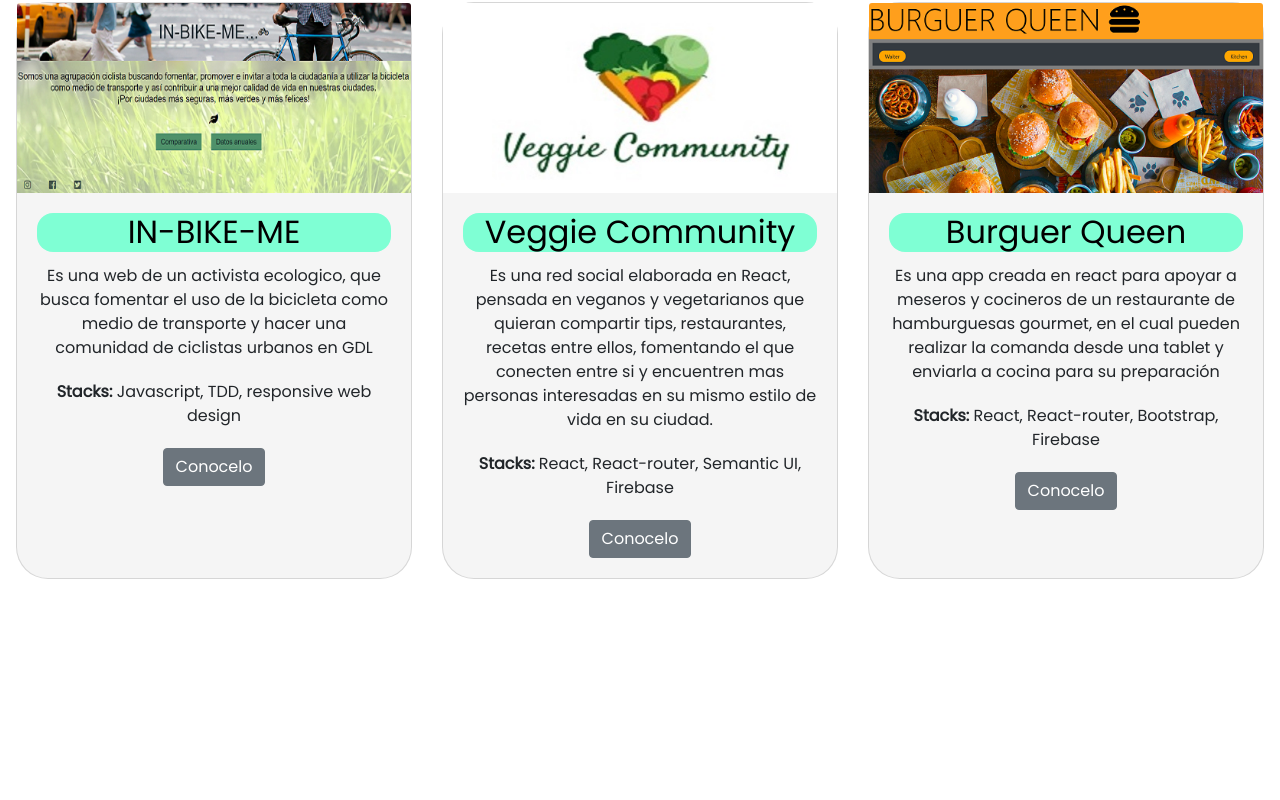
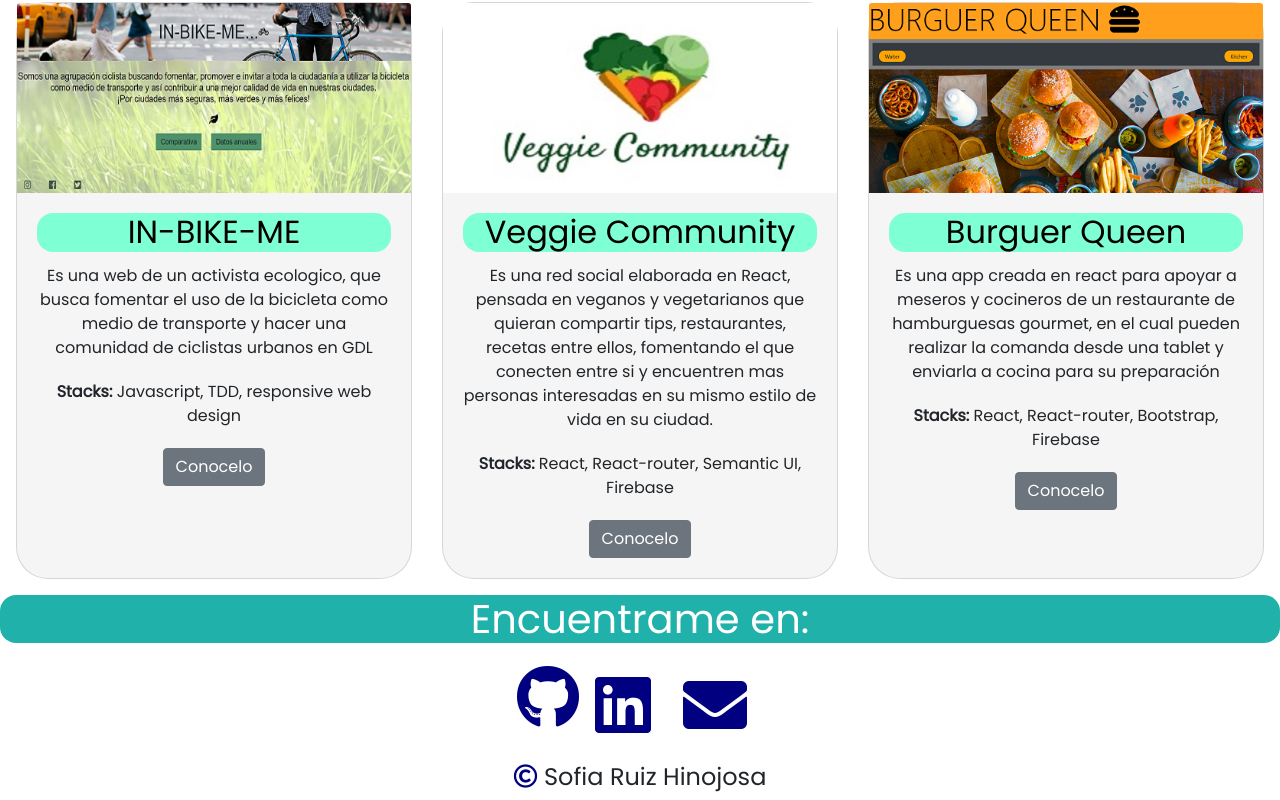
Before and after one commit to SofiaRuizHinojosa27/sofyruizportafolio, a React (Create React App) app in the folder sofyruizportafolio/: page / in a window 1280 px wide. Shown: the part 2564-3364 px from the top of the page. Before the commit the page ends 3159 px from the top, so only its background shows below. Built offline with nearby package versions, Linux system fonts and the light colour scheme.

Commit message:
the contact section was added

```diff
--- a/sofyruizportafolio/package.json
+++ b/sofyruizportafolio/package.json
@@ -2,7 +2,7 @@
   "name": "sofyruizportafolio",
   "version": "0.1.0",
   "private": true,
-  "homepage": "https://sofiaruizhinojosa27.github.io/sofyruizportafolio/.",
+  "homepage": "https://sofiaruizhinojosa27.github.io/sofyruizportafolio/",
   "dependencies": {
     "gh-pages": "^2.0.1",
     "react": "^16.8.6",
--- a/sofyruizportafolio/src/App.js
+++ b/sofyruizportafolio/src/App.js
@@ -5,7 +5,7 @@
 import About from "./About";
 import Skills from "./Skills";
 import Proyects from "./Proyects";
-// import Contact from "./Contact";
+import Contact from "./Contact";
 
 function App() {
   return (
@@ -18,7 +18,7 @@
       <About />
       <Skills />
       <Proyects />
-      {/* <Contact /> */}
+      <Contact />
     </div>
   );
 }
--- /dev/null
+++ b/sofyruizportafolio/src/Contact.js
@@ -0,0 +1,44 @@
+import React, { Component } from "react";
+import "./App.css";
+
+class Contact extends Component {
+  render() {
+    return (
+      <div className="Contact" id="Contact">
+        <h1>Encuentrame en:</h1>
+        <ul class="nav justify-content-center">
+          <li class="nav-item">
+            <a
+              class="nav-item"
+              href="https://github.com/SofiaRuizHinojosa27"
+              target="_blank"
+              rel="noopener noreferrer"
+            >
+              <i class="fab fa-github m-xl" />
+            </a>
+          </li>
+          <li class="nav-item">
+            <a
+              class="nav-link"
+              href="https://www.linkedin.com/in/dulcesofia-ruiz/"
+              target="_blank"
+              rel="noopener noreferrer"
+            >
+              <i class="fab fa-linkedin xl" />
+            </a>
+          </li>
+          <li class="nav-item">
+            <a class="nav-link" href="mailto:srh_19@hotmail.com">
+              <i class="fas fa-envelope" />
+            </a>
+          </li>
+        </ul>
+        <h4>
+          <i class="far fa-copyright" /> Sofia Ruiz Hinojosa
+        </h4>
+      </div>
+    );
+  }
+}
+
+export default Contact;
```
